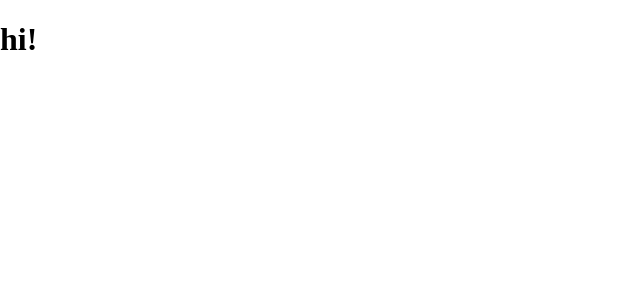
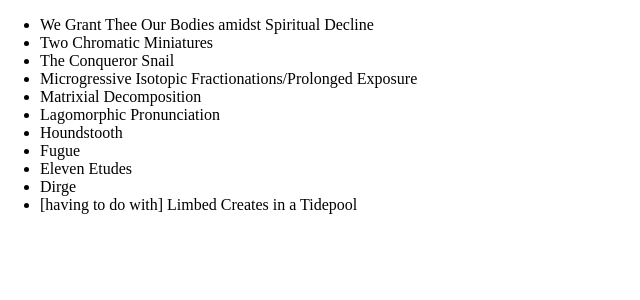
Before and after one commit to Blake-D/music-website, a React (Create React App) app: page /music/piano in a window 1280 px wide. Shown: the top 300 px of the page, without its empty margins (0-640 px from the left). Built offline with nearby package versions, Linux system fonts and the light colour scheme.

Commit message:
passing Tracks data into piano.js and rendering the track titles in ul

```diff
--- a/src/components/music/piano.js
+++ b/src/components/music/piano.js
@@ -2,10 +2,13 @@ import React from 'react'
 import Nav from '../nav'
 
 function Piano(props){
-    console.log(props)
+    console.log(props.trackData[0].trackList)
+    const tracks = props.trackData[0].trackList.map(track => {
+        return <li>{track.title}</li>
+    })
     return(
         <div>
-            <h1>hi!</h1>
+            <ul>{tracks}</ul>
         </div>
         // <div>
         //     <Nav />
```
